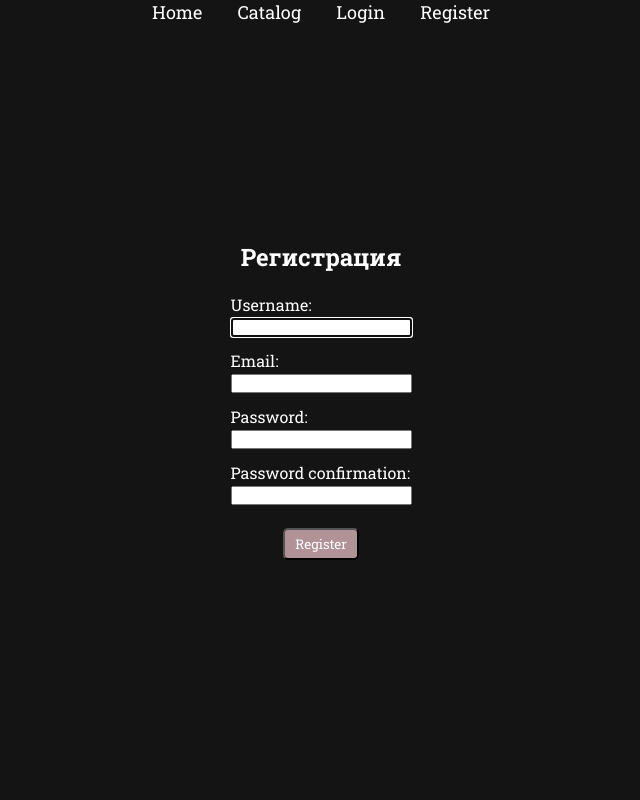
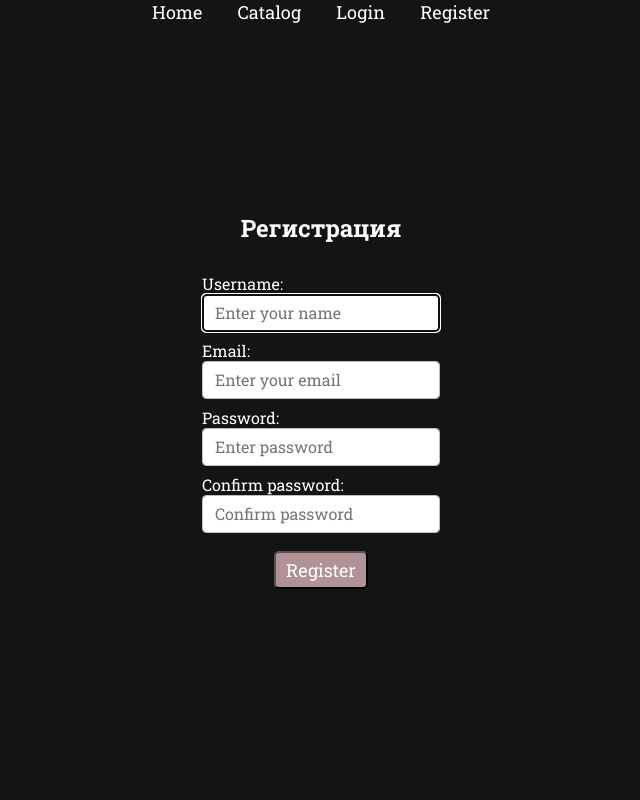
Before and after one commit to xzerwsn/Course, a Django app: page /register/ in a window 1280 px wide. Shown: the whole page, without its empty margins (319-959 px from the left). Run offline with Django 5.2, Linux system fonts and the light colour scheme.

Commit message:
change all forms

```diff
--- a/Course/login/forms.py
+++ b/Course/login/forms.py
@@ -4,17 +4,90 @@ from django.contrib.auth.models import User
 from django.contrib.auth.forms import UserCreationForm, AuthenticationForm
 
 class UserRegistrationForm(UserCreationForm):
-    email = forms.EmailField(required=True)
+    username = forms.CharField(
+        widget=forms.TextInput(attrs={
+            'class': 'form-control',
+            'placeholder': 'Enter your name'
+        }),
+        required=True
+    )
+    email = forms.EmailField(
+        widget=forms.EmailInput(attrs={
+            'class': 'form-control',
+            'placeholder': 'Enter your email'}),
+            required=True
+            )
+    password1 = forms.CharField(
+        widget=forms.PasswordInput(attrs={
+            'class': 'form-control',
+            'placeholder': 'Enter password',
+            'label': 'Password'
+        }),
+        required=True,
+        label= 'Password'
+    )
+    password2 = forms.CharField(
+        widget=forms.PasswordInput(attrs={
+            'class': 'form-control',
+            'placeholder': 'Confirm password',
+        }),
+        required=True,
+        label= 'Confirm password'
+    )
 
     class Meta:
         model = User
         fields = ['username', 'email', 'password1', 'password2']
 
 class UserLoginForm(AuthenticationForm):
-    username = forms.CharField(label='Логин')
-    password = forms.CharField(label='Пароль', widget=forms.PasswordInput)
+    username = forms.CharField(label='Логин', widget=forms.TextInput(attrs={
+        'class': 'form-control',
+        'placeholder': 'Enter login',
+    })
+    )
+    password = forms.CharField(label='Пароль', widget=forms.PasswordInput(attrs={
+        'class': 'form-control',
+        'placeholder': 'Enter password',
+    }),
+    required=True
+    )
 
 class ProfileForm(forms.ModelForm):
+
+    username = forms.CharField(label='Имя пользователя', widget=forms.TextInput(attrs={
+        'class': 'form-control',
+        'placeholder': 'Username',
+    })
+    )
+    email = forms.EmailField(
+        widget=forms.EmailInput(attrs={
+            'class': 'form-control',
+            'placeholder': 'Enter your email'
+    }), required=True
+    )
+
+    phone_number = forms.CharField(
+        label="Номер телефона",
+        widget=forms.TextInput(attrs={
+            'class': 'form-control',
+            'placeholder': 'Enter phone number',
+        })
+    )
+    github_url = forms.CharField(
+        label="GitHub",
+        widget=forms.TextInput(attrs={
+            'class': 'form-control',
+            'placeholder': 'GitHub URL',
+        })
+    )
+    address = forms.CharField(
+        label="Адрес",
+        widget=forms.TextInput(attrs={
+            'class': 'form-control',
+            'placeholder': 'Enter address',
+        })
+    )
+
     class Meta:
         model = Profile
-        fields = ['phone_number', 'github_url', 'address']
+        fields = ['username', 'email','github_url', 'phone_number', 'address']
--- a/Course/static/templates/css/styles.css
+++ b/Course/static/templates/css/styles.css
@@ -79,6 +79,7 @@ a {
     font-family: "Roboto Slab", serif;
     background-color: #b19297;
     color: #fff;
+    font-size: 18px;
     text-decoration: none;
 
     max-width: 50%;
@@ -106,3 +107,42 @@ a {
     align-items: center;
     text-align: center;
 }
+
+.register, .login {
+    font-family: "Roboto Slab", serif;
+    color: #fff;
+
+    display: flex;
+    justify-content: center;
+    align-items: center;
+    flex-direction: column;
+}
+
+.formFields {
+    display: block;
+    margin-bottom: 0.5rem;
+    margin-top: 0.5rem;
+}
+
+.form-control {
+    display: block;
+    width: 100%;
+    height: calc(2.25rem + 2px);
+    padding: 0.375rem 0.75rem;
+    font-family: inherit;
+    font-size: 1rem;
+    font-weight: 400;
+    line-height: 1.5;
+    color: #212529;
+    background-color: #fff;
+    background-clip: padding-box;
+    border: 1px solid #bdbdbd;
+    border-radius: 0.25rem;
+    transition: border-color 0.15s ease-in-out, box-shadow 0.15s ease-in-out;
+}
+
+.price {
+    font-family: "Roboto Slab", serif;
+    color: #98E2AD;
+    font-size: 24px;
+}
--- a/Course/static/templates/templates/cart.html
+++ b/Course/static/templates/templates/cart.html
@@ -71,7 +71,7 @@
         <div class="product-item">
             <img src="{{ item.product.image.url }}" alt="{{ item.product.name }}" width="200" height="150">
             <p>{{ item.product.name }} ({{ item.quantity }})</p>
-            <p>Price: {{ item.product.price }}₽</p>
+            <p class="price">Price: {{ item.product.price }}₽</p>
             <a href="{% url 'cart:remove_from_cart' item.id %}" class="buy-now-button">Remove</a>
         </div>
         {% empty %}
@@ -79,7 +79,7 @@
         {% endfor %}
     </div>
     <div class="text">
-        <p>Total Price: {{ total_price }}₽</p>
+        <p class="price">Total Price: {{ total_price }}₽</p>
 
         <a href="{% url 'cart:product_list' %}" class="buy-now-button">Continue Shopping</a>
     </div>
--- a/Course/static/templates/templates/catalog.html
+++ b/Course/static/templates/templates/catalog.html
@@ -53,7 +53,7 @@
                 <img src="{{ product.image.url }}" alt="{{ product.name }}" width="200" height="150">
                 <h2>{{ product.name }}</h2>
                 <p>{{ product.description }}</p>
-                <p>Price: {{ product.price }}₽</p>
+                <p class="price">Price: {{ product.price }}₽</p>
                 <a href="#" class="buy-now-button">Buy Now</a>
                 <a class="buy-now-button" href="{% url 'cart:add_to_cart' product.id %}">Add to Cart</a>
             </li>
--- a/Course/static/templates/templates/registration/register.html
+++ b/Course/static/templates/templates/registration/register.html
@@ -3,16 +3,16 @@
 {% block title %} Registration {% endblock %}
 
 {% block content %}
-<form method="POST" novalidate class="edit_profile">
+<form method="POST" novalidate class="register">
     {% csrf_token %}
 
     <h2>Регистрация</h2><br>
 
-    <div class="formFields">
+    <div>
         {% for field in form %}
-        <div>
+        <div class="formFields">
             {{field.label_tag}}
-            <div class="field" style="height: 35px;">{{field}}</div>
+            {{field}}
         </div>
         {% endfor %}
     </div>
```
Also changed, not shown: Course/static/templates/templates/edit_profile.html (+15 -4 lines), Course/static/templates/templates/registration/login.html (+4 -4 lines), Course/db.sqlite3, Course/media/products/05629b994bcd4628a137e10dbdc0d007c43222dc38f4ca6af11fc09cc8cd5290.jpg (added), Course/media/products/154bdb8245785a167af639ee0d9f4443c1c5126ba41b6bbc7da8155141d7592c.jpg.webp (added), Course/media/products/2e79b7f6eefe1fc9621ee9c5074d3d79ccb95c2e6a030a586a03d3dcb172c275.jpg.webp (added), Course/media/products/360df2df1f130aa0094b32ba2c617e55222547e7d544171cc73d69b7f6b42626.jpg.webp (added), Course/media/products/48b927dc4e7605fcf25058a3f8b01575b77ae6a70d891406bdce40700440fd62.jpg.webp (added), Course/media/products/4d1f78c1-8fd9-4456-a211-1bab93c01aa2.webp (added).
